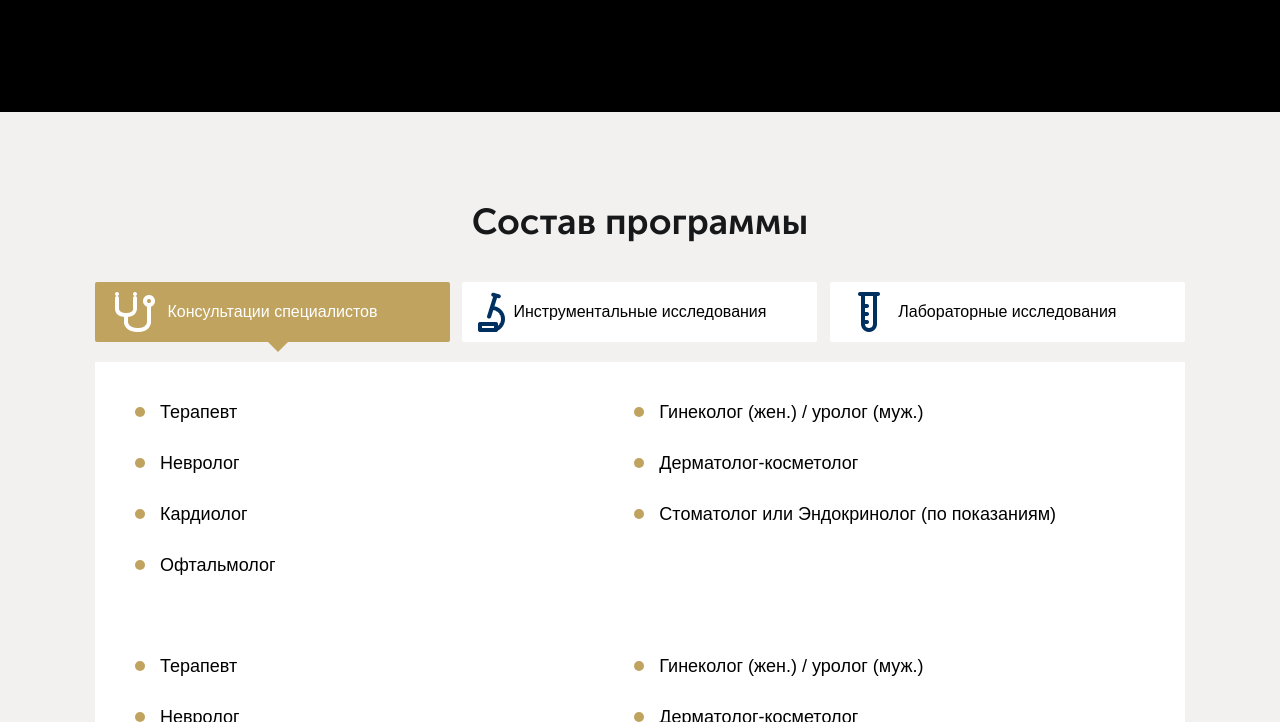
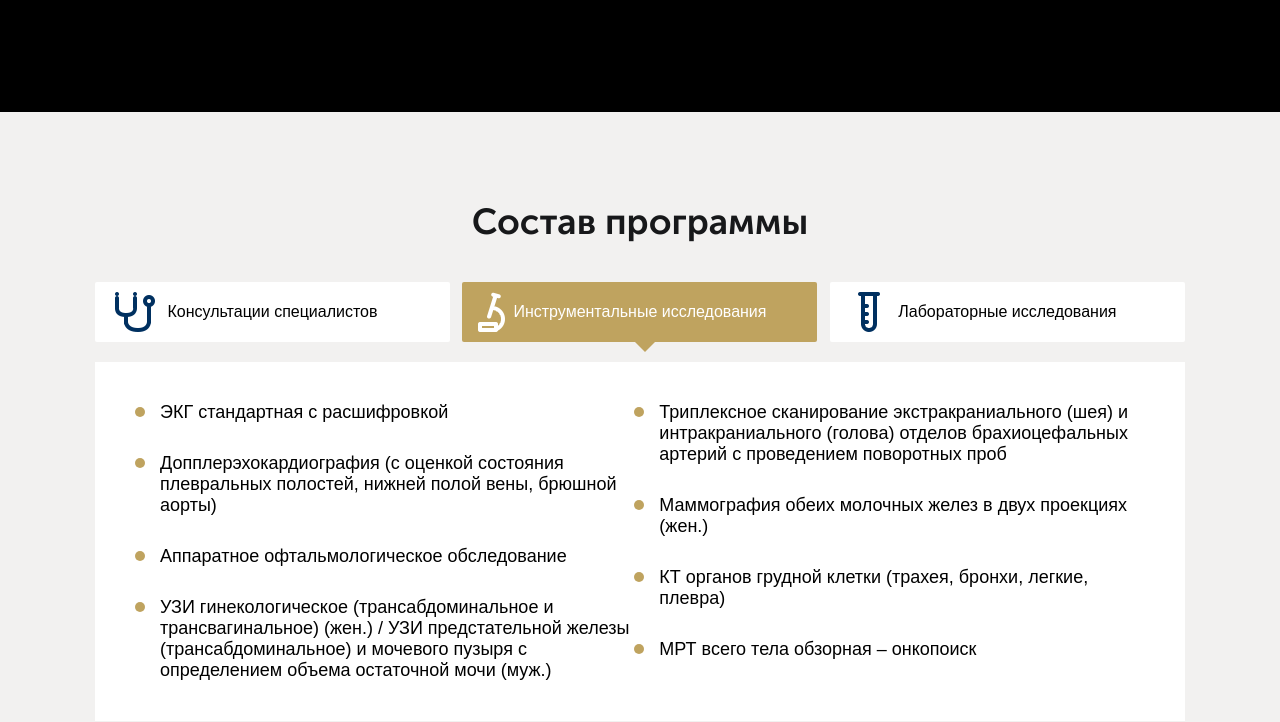
Before and after one commit to Swistikkk/rbk, a website: page app/index.html in a window 1280 px wide. Both pictures are taken after a click on the element 640 px from the left and 2330 px from the top of the page. Shown: the part 2008-2730 px from the top of the page. Drawn offline with nearby package versions, Linux system fonts and the light colour scheme.

Commit message:
added some blocks and added new styles

```diff
--- a/app/index.html
+++ b/app/index.html
@@ -306,7 +306,7 @@
           <li class="tab">Лабораторные исследования</li>
         </ul>
 
-        <div class="tab-block tabs_1">
+        <div class="tab-block tabs_1 tab-block--active">
           <ul class="tab-block-menu">
             <li class="item">Терапевт</li>
             <li class="item">Невролог</li>
@@ -323,31 +323,33 @@
 
         <div class="tab-block tabs_2">
           <ul class="tab-block-menu">
-            <li class="item">Терапевт</li>
-            <li class="item">Невролог</li>
-            <li class="item">Кардиолог</li>
-            <li class="item">Офтальмолог</li>
+            <li class="item">ЭКГ стандартная с расшифровкой</li>
+            <li class="item">Допплерэхокардиография (с оценкой состояния плевральных полостей, нижней полой вены, брюшной аорты)</li>
+            <li class="item">Аппаратное офтальмологическое обследование</li>
+            <li class="item">УЗИ гинекологическое (трансабдоминальное и трансвагинальное) (жен.) / УЗИ предстательной железы (трансабдоминальное) и мочевого пузыря с определением объема остаточной мочи (муж.)</li>
           </ul>
 
           <ul class="tab-block-menu">
-            <li class="item">Гинеколог (жен.) / уролог (муж.)</li>
-            <li class="item">Дерматолог-косметолог</li>
-            <li class="item">Стоматолог или Эндокринолог (по показаниям)</li>
+            <li class="item">Триплексное сканирование экстракраниального (шея) и интракраниального (голова) отделов брахиоцефальных артерий с проведением поворотных проб </li>
+            <li class="item">Маммография обеих молочных желез в двух проекциях (жен.)</li>
+            <li class="item">КТ органов грудной клетки (трахея, бронхи, легкие, плевра)</li>
+            <li class="item">МРТ всего тела обзорная – онкопоиск</li>
           </ul>
         </div>
 
         <div class="tab-block tabs_3">
           <ul class="tab-block-menu">
-            <li class="item">Терапевт</li>
-            <li class="item">Невролог</li>
-            <li class="item">Кардиолог</li>
-            <li class="item">Офтальмолог</li>
+            <li class="item">Клинический анализ крови с лейкоцитарной формулой (5DIFF), СОЭ</li>
+            <li class="item">Показатели жирового обмена – холестерин общий, ЛПВП, ЛПНП, триглицериды</li>
+            <li class="item">Биохимический анализ крови (оценка работы печени, почек и др.) – креатинин, мочевина, глюкоза, общий белок, альбумин, билирубин общий, билирубин прямой, АЛТ, АСТ, ГГТ, щелочная фосфатаза, мочевая кислота</li>
+            <li class="item">Гормональные исследования (определение функции щитовидной железы) – ТТГ, Т4 свободный, Т3 свободный</li>
           </ul>
 
           <ul class="tab-block-menu">
-            <li class="item">Гинеколог (жен.) / уролог (муж.)</li>
-            <li class="item">Дерматолог-косметолог</li>
-            <li class="item">Стоматолог или Эндокринолог (по показаниям)</li>
+            <li class="item">Серологическая диагностика (анализы на ВИЧ, гепатиты В и С, сифилис) – антитела к вирусу гепатита С, Anti-HCV, HbsAg, ВИЧ (антитела и антигены), антитела к бледной трепонеме</li>
+            <li class="item">Онкомаркеры (до 4 показателей)</li>
+            <li class="item">Урологический мазок</li>
+            <li class="item">Общий анализ мочи</li>
           </ul>
         </div>
 
@@ -426,7 +428,7 @@
         <div class="callToAction--bonus">
           <img src="img/price.png" alt="">
           <div class="callToAction--price">
-            <span>240000</span> руб.*
+            <span>240000 руб.</span>*
           </div>
           <img src="img/prize.png" alt="">
           <div class="callToAction--action">
@@ -573,7 +575,6 @@
     </div>
 
   </div>
-
   <script src="js/main.js"></script>
 </body>
 </html>
--- a/app/js/main.js
+++ b/app/js/main.js
@@ -53,31 +53,37 @@ document.addEventListener('DOMContentLoaded', function(){
   // Табы
 
   var block = document.querySelector('.composition-tabs .tabs');
-  var tabs = document.querySelectorAll('.composition-tabs .tabs tab');
+  var tabs = document.querySelectorAll('.composition-tabs .tabs .tab');
   var allTabsBlock = document.querySelectorAll('.composition-tabs .tab-block');
 
   block.addEventListener('click', (e) => {
     switch (e.target) {
       case tabs[0]:
         allTabsBlock[0].classList.add('tab-block--active');
+        allTabsBlock[1].classList.remove('tab-block--active');
+        allTabsBlock[2].classList.remove('tab-block--active');
         break;
       case tabs[1]:
         allTabsBlock[1].classList.add('tab-block--active');
+        allTabsBlock[2].classList.remove('tab-block--active');
+        allTabsBlock[0].classList.remove('tab-block--active');
         break;
       case tabs[2]:
         allTabsBlock[2].classList.add('tab-block--active');
+        allTabsBlock[1].classList.remove('tab-block--active');
+        allTabsBlock[0].classList.remove('tab-block--active');
         break;
     }
   });
 
-  // forEach(tabs, (item) => {
-  //   item.addEventListener('click', function(){
-  //     forEach(tabs, (item) => {
-  //       item.classList.remove('tab--active');
-  //     })
-  //
-  //     this.classList.add('tab--active');
-  //   });
-  // });
+  forEach(tabs, (item) => {
+    item.addEventListener('click', function(){
+      forEach(tabs, (item) => {
+        item.classList.remove('tab--active');
+      })
+
+      this.classList.add('tab--active');
+    });
+  });
 
 })
--- a/app/scss/modules/basic.scss
+++ b/app/scss/modules/basic.scss
@@ -591,6 +591,11 @@ body {
     .tab-block {
       background: #fff;
       padding: 40px;
+      display: none;
+
+      &--active {
+        display: block;
+      }
 
       &-menu {
         width: 49%;
@@ -901,7 +906,7 @@ body {
     margin-right: 27px;
 
     span {
-      text-transform: uppercase;
+      text-decoration: line-through;;
     }
   }
 
```
Also changed, not shown: app/css/style.css.
